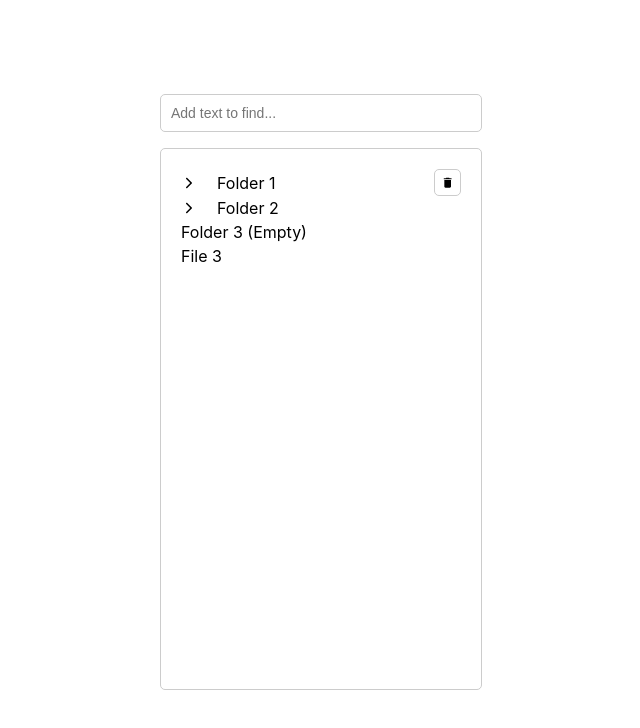
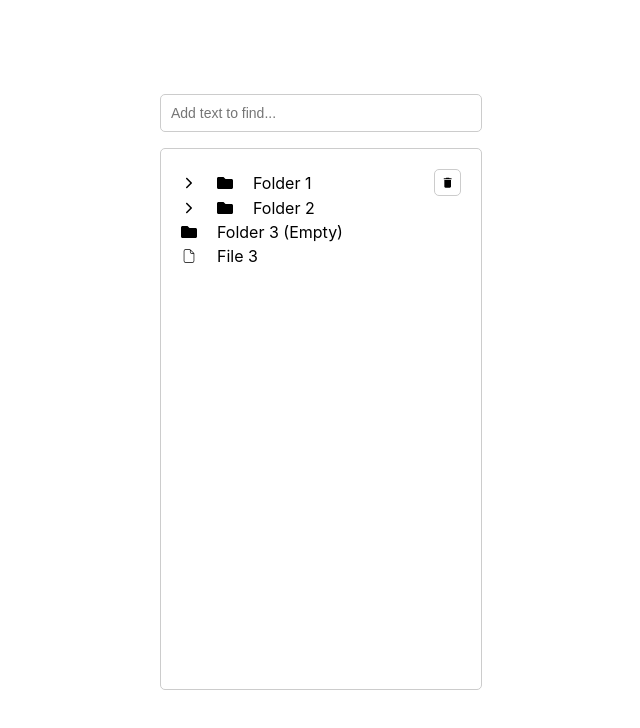
Before and after one commit to Linsted/tree-view, a React (Vite) app: page / in a window 1280 px wide. Shown: the top 728 px of the page, without its empty margins (319-959 px from the left). Built offline with nearby package versions, Linux system fonts and the light colour scheme.

Commit message:
fear: add icons to folders and files

```diff
--- /dev/null
+++ b/src/components/Icons/Icons.tsx
@@ -0,0 +1,13 @@
+import { CiFileOn } from "react-icons/ci";
+import { FaFolder } from "react-icons/fa";
+
+import { FileType } from "@/types";
+import { NODE_TYPES } from "@/helpers/constants";
+
+interface IIcons {
+  type: FileType;
+}
+
+export function Icons({ type }: IIcons) {
+  return <>{type === NODE_TYPES.FILE ? <CiFileOn /> : <FaFolder />}</>;
+}
--- a/src/components/TreeItem/TreeItem.module.css
+++ b/src/components/TreeItem/TreeItem.module.css
@@ -9,3 +9,7 @@
 .active {
   color: var(--mainColor);
 }
+
+.listItem {
+  cursor: pointer;
+}
--- a/src/components/TreeItem/TreeItem.tsx
+++ b/src/components/TreeItem/TreeItem.tsx
@@ -21,6 +21,7 @@ export function TreeItem({
   activeId,
   data,
   setFilteredData,
+  type,
 }: ITreeItem) {
   const {
     isOpen,
@@ -41,6 +42,7 @@ export function TreeItem({
         children={children}
         permissions={permissions}
         id={id}
+        type={type}
       />
       {children.length > 0 && isOpen && (
         <ul className={styles.list}>
@@ -55,6 +57,7 @@ export function TreeItem({
               activeId={activeId}
               data={data}
               setFilteredData={setFilteredData}
+              type={child.type}
             />
           ))}
         </ul>
--- a/src/components/TreeItemContent/TreeItemContent.tsx
+++ b/src/components/TreeItemContent/TreeItemContent.tsx
@@ -1,13 +1,14 @@
 import { MdDelete } from "react-icons/md";
 
 import { checkPermissions } from "@/helpers/functions";
-import { FolderNode, Permission } from "@/types";
+import { FolderNode, Permission, FileType } from "@/types";
 
 import styles from "./TreeItemContent.module.css";
 
 import { Arrows } from "../Arrows/Arrows";
 import { Button } from "../Button/Button";
 import { BUTTON_TYPES } from "../Button/constants";
+import { Icons } from "../Icons/Icons";
 
 interface TreeItemContentProps {
   isOpen: boolean;
@@ -20,6 +21,7 @@ interface TreeItemContentProps {
   children: FolderNode[] | undefined;
   permissions: Permission[];
   id: string;
+  type: FileType;
 }
 
 export function TreeItemContent({
@@ -31,11 +33,13 @@ export function TreeItemContent({
   children,
   permissions,
   id,
+  type,
 }: TreeItemContentProps) {
   return (
     <div className={styles.itemNameAndButtonContainer}>
       <div className={styles.itemNameContainer}>
         {children && children.length > 0 && <Arrows isOpen={isOpen} />}
+        <Icons type={type} />
         <div className={itemStyles} onClick={() => handleActiveClick(id)}>
           {name}
         </div>
--- a/src/helpers/constants.ts
+++ b/src/helpers/constants.ts
@@ -1 +1,6 @@
 export const TEST_FILE = "File 1";
+
+export const NODE_TYPES = Object.freeze({
+  FILE: "file",
+  FOLDER: "folder",
+});
--- a/src/types/index.ts
+++ b/src/types/index.ts
@@ -1,9 +1,10 @@
 export type Permission = "read" | "write";
+export type FileType = "folder" | "file";
 
 export interface FolderNode {
   id: string;
   name: string;
-  type?: "folder" | "file";
+  type: FileType;
   permissions: Permission[];
   children?: FolderNode[];
 }
@@ -11,7 +12,7 @@ export interface FolderNode {
 export interface RootNode {
   id: string;
   name: string;
-  type?: "folder";
+  type: "folder";
   permissions: Permission[];
   children: FolderNode[];
 }
```
